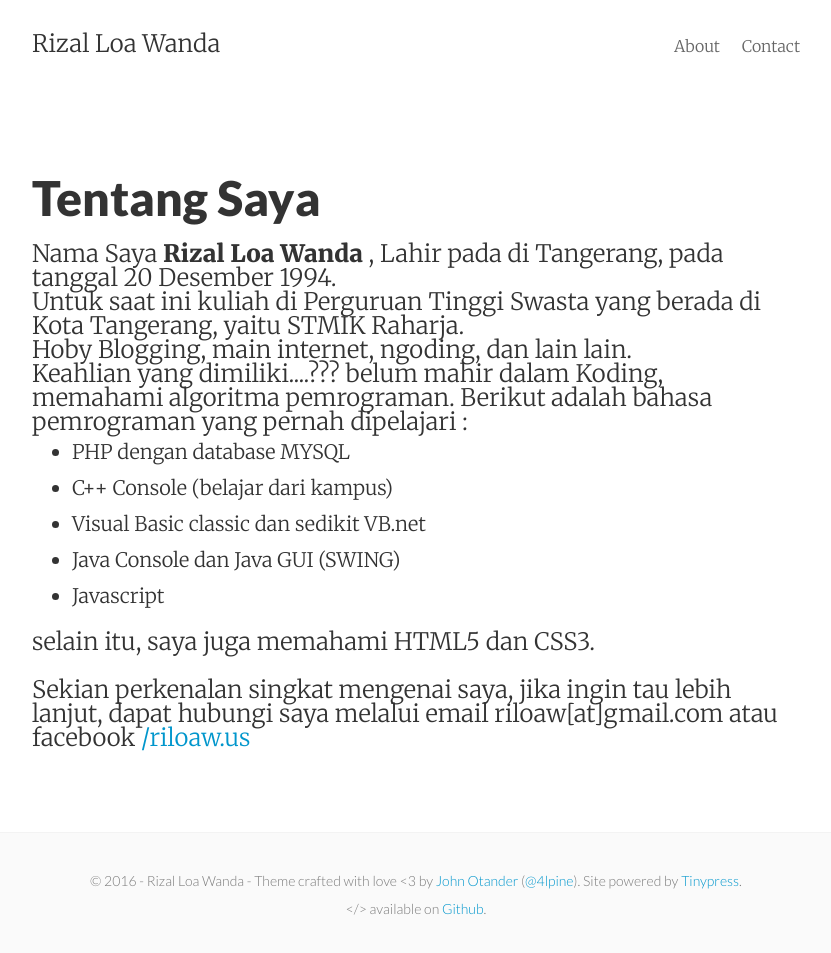
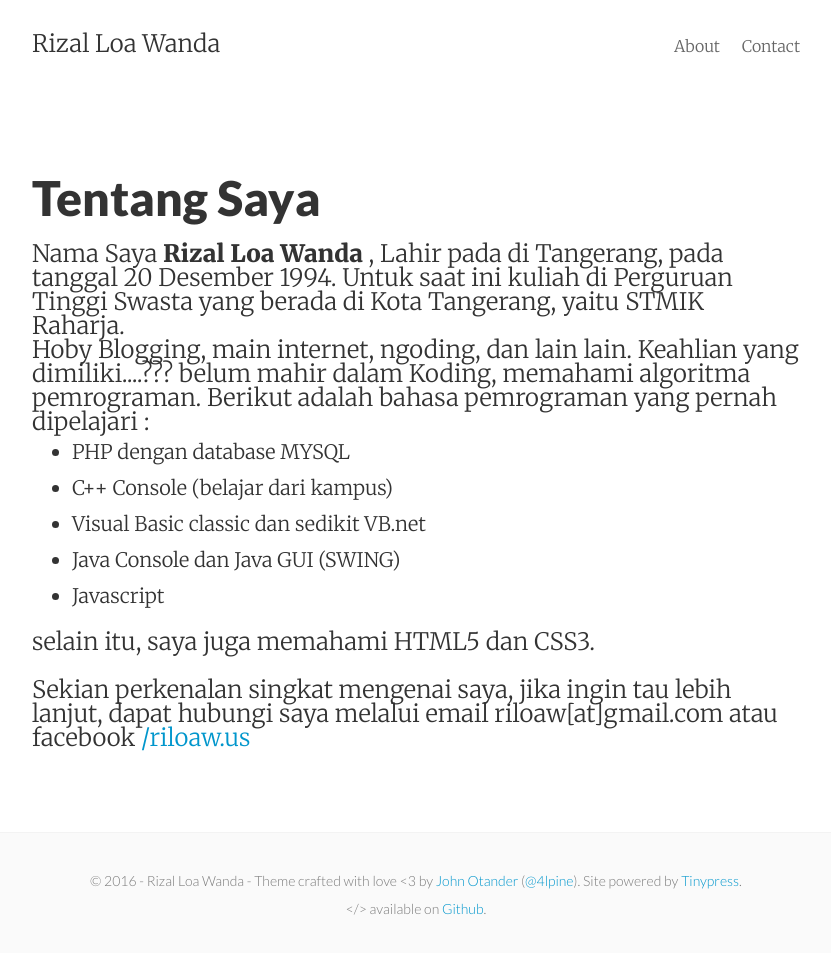
Before and after one commit to riloaw/riloaw.github.io, a Jekyll site: the page built from about.html, in a window 1280 px wide. Shown: the whole page, without its empty margins (224-1055 px from the left). Built offline with Jekyll 4.4.1, drawn with Linux system fonts in a browser that asks for light colours; comment, search, counter and statistics services are not loaded.

Commit message:
about edit

```diff
--- a/about.html
+++ b/about.html
@@ -4,10 +4,10 @@ title: Tentang Saya
 permalink: /about/
 ---
 
-<div class="about">
-  Nama Saya <b>Rizal Loa Wanda</b> , Lahir pada di Tangerang, pada tanggal 20 Desember 1994. <br/>
+<div class="about post-content">
+  Nama Saya <b>Rizal Loa Wanda</b> , Lahir pada di Tangerang, pada tanggal 20 Desember 1994.
   Untuk saat ini kuliah di Perguruan Tinggi Swasta yang berada di Kota Tangerang, yaitu STMIK Raharja. <br/>
-  Hoby Blogging, main internet, ngoding, dan lain lain. <br/>
+  Hoby Blogging, main internet, ngoding, dan lain lain.
   Keahlian yang dimiliki....??? belum mahir dalam Koding, memahami algoritma pemrograman. Berikut adalah bahasa pemrograman yang pernah dipelajari : <br/>
   <ul>
   	<li>PHP dengan database MYSQL</li>
```
